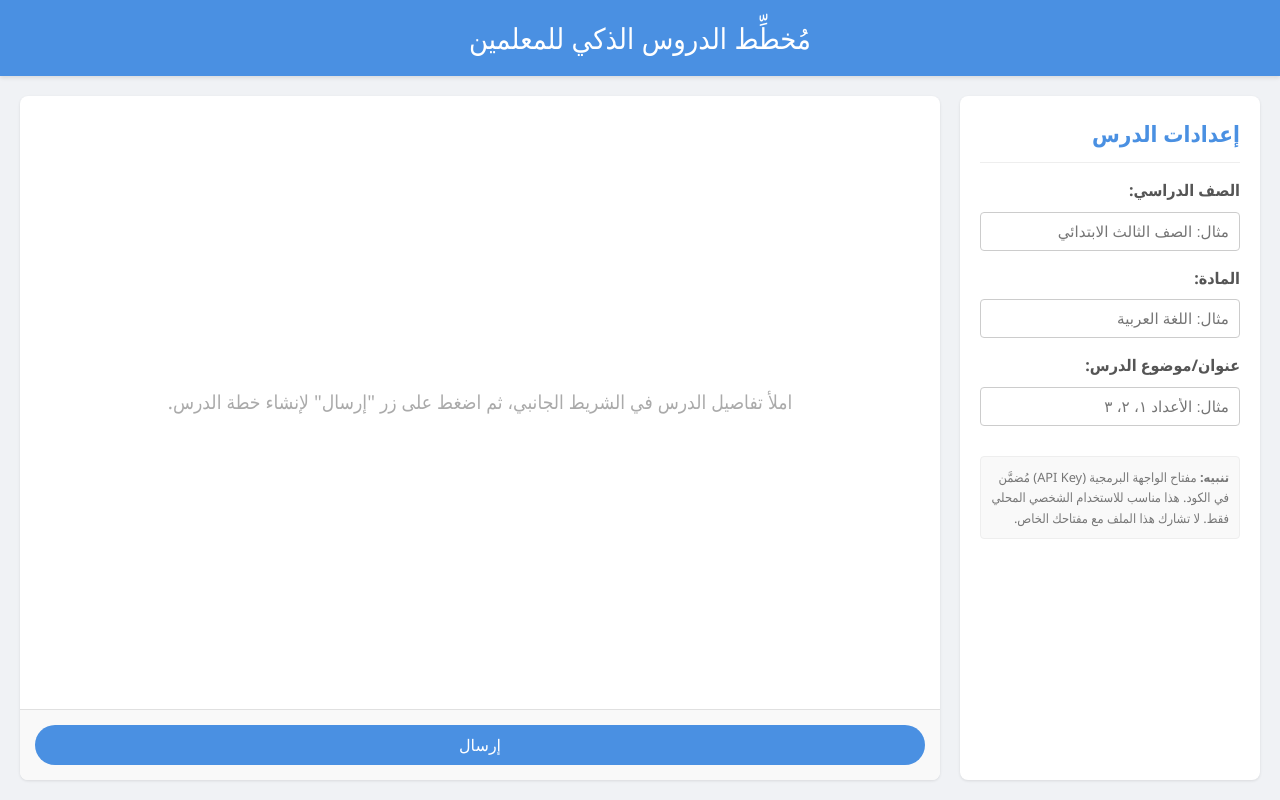
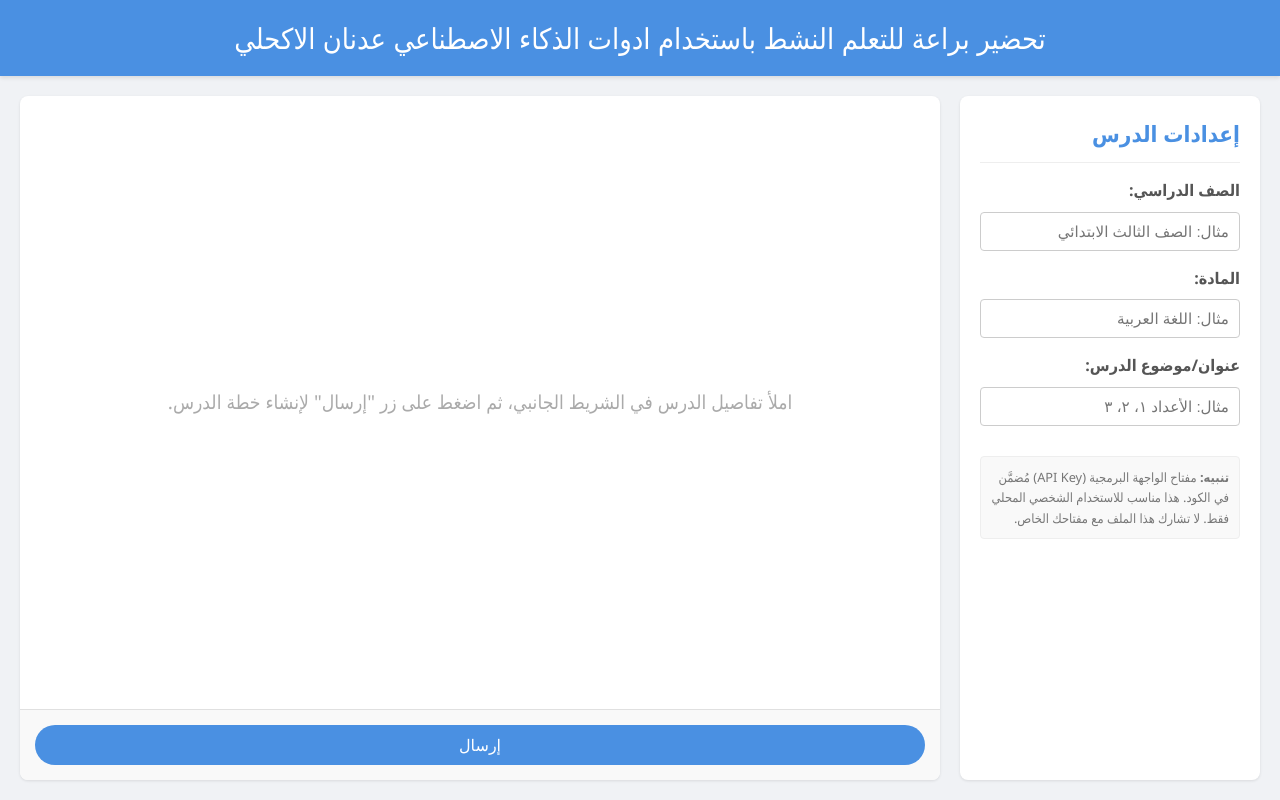
Before and after one commit to MMGHMoahemmed/Adnan, a plain HTML site: page index.html in a window 1280 px wide. Drawn offline with Linux system fonts and the light colour scheme.

Commit message:
Update index.html

```diff
--- a/index.html
+++ b/index.html
@@ -3,7 +3,7 @@
 <head>
     <meta charset="UTF-8">
     <meta name="viewport" content="width=device-width, initial-scale=1.0">
-    <title>Teacher's Advanced Lesson Planner AI</title>
+    <title>تحضير براعة باستخدام ادوات الذكاءاالاصطناعي عدنان الاكحلي</title>
     <style>
         /* Basic Reset */
         * {
@@ -258,7 +258,7 @@
 <body dir="rtl"> <!-- Set overall direction to RTL for Arabic content -->
 
     <header>
-        <h1>مُخطِّط الدروس الذكي للمعلمين</h1>
+        <h1>تحضير براعة للتعلم النشط باستخدام ادوات الذكاء الاصطناعي عدنان الاكحلي</h1>
     </header>
 
     <div class="container">
```
